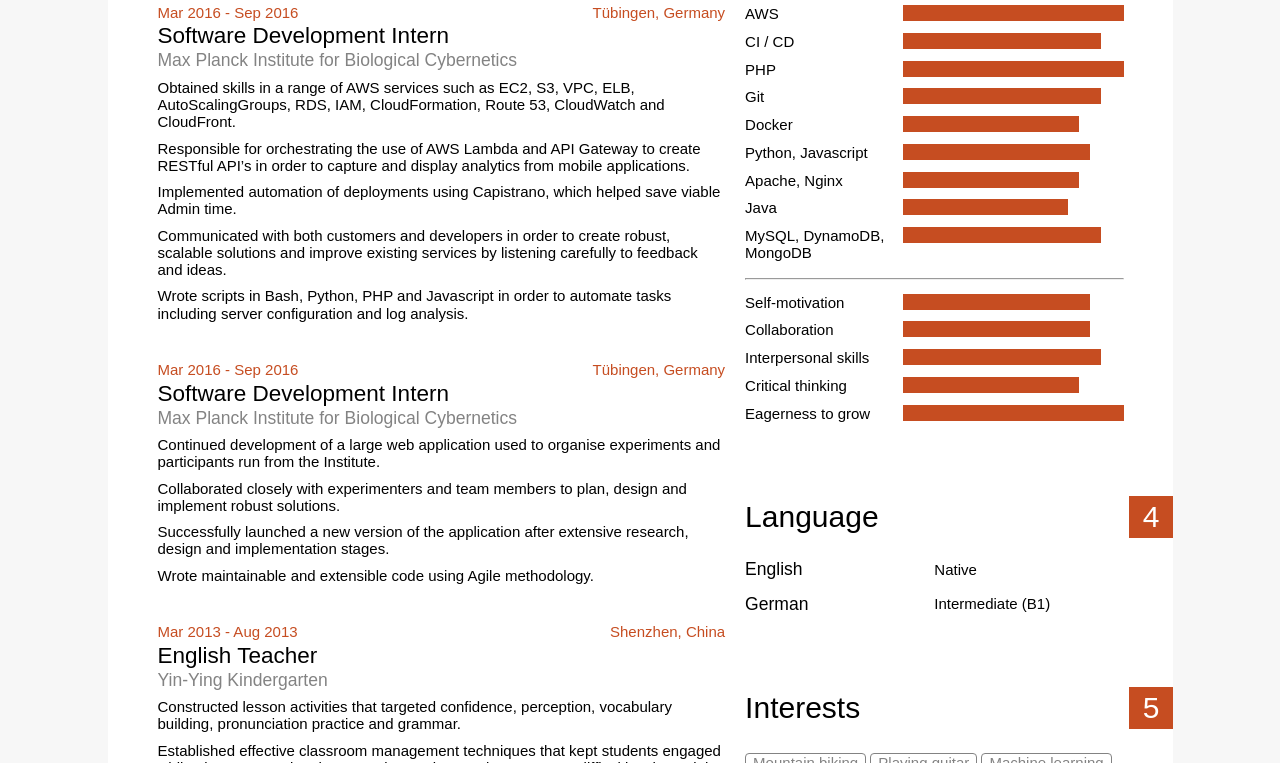
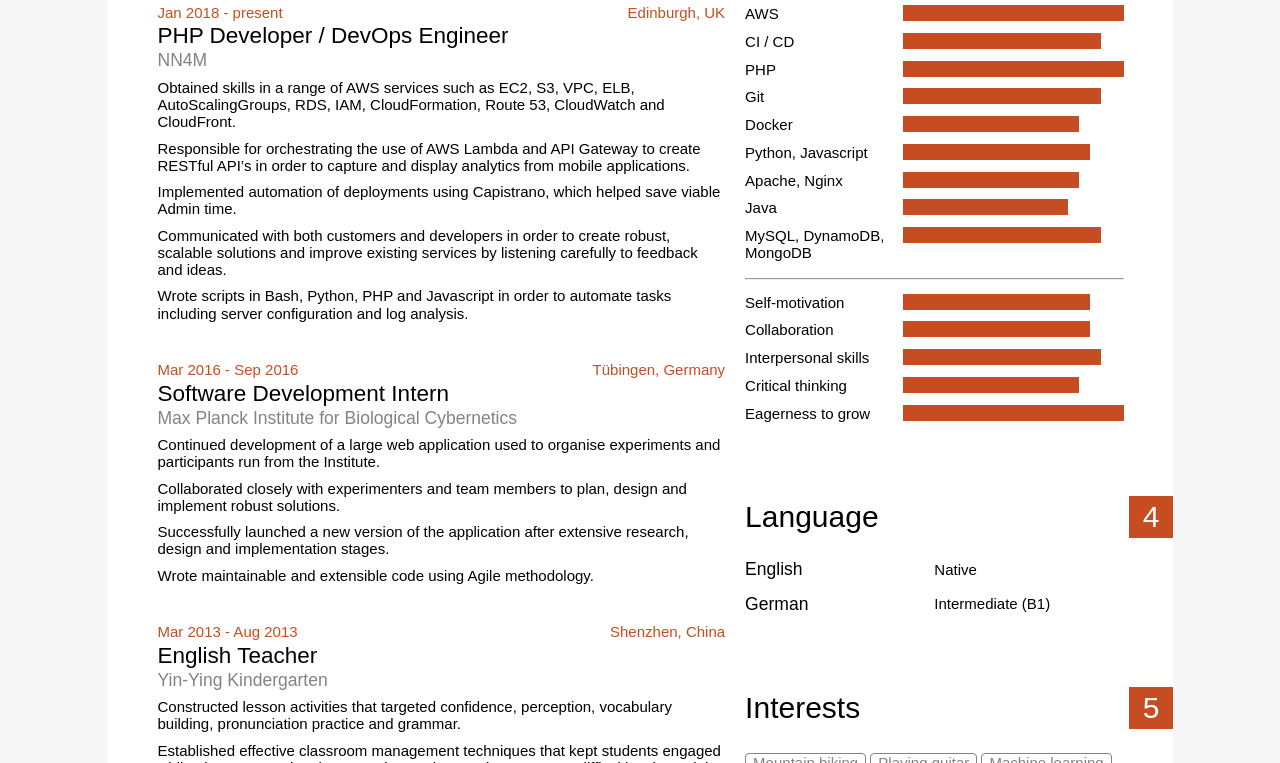
Before and after one commit to sebastiean/resume, a plain HTML site: page index.html in a window 1280 px wide. Shown: the part 337-1100 px from the top of the page. Drawn offline with nearby package versions, Linux system fonts and the light colour scheme; a web font is replaced by a local one.

Commit message:
Fixing duplicate company / location

```diff
--- a/index.html
+++ b/index.html
@@ -35,10 +35,10 @@
         <h2>Experience</h2>
       </div>
       <div class="section">
-        <span class="date">Mar 2016 - Sep 2016</span>
-        <span class="location">T&uuml;bingen, Germany</span>
-        <h3>Software Development Intern</h3>
-        <h4 class="company">Max Planck Institute for Biological Cybernetics</h4>
+        <span class="date">Jan 2018 - present</span>
+        <span class="location">Edinburgh, UK</span>
+        <h3>PHP Developer / DevOps Engineer</h3>
+        <h4 class="company">NN4M</h4>
         <p>Obtained skills in a range of AWS services such as EC2, S3, VPC, ELB, AutoScalingGroups, RDS, IAM, CloudFormation, Route 53, CloudWatch and CloudFront.</p>
         <p>Responsible for orchestrating the use of AWS Lambda and API Gateway to create RESTful API’s in order to capture and display analytics from mobile applications.</p>
         <p>Implemented automation of deployments using Capistrano, which helped save viable Admin time.</p>
```
